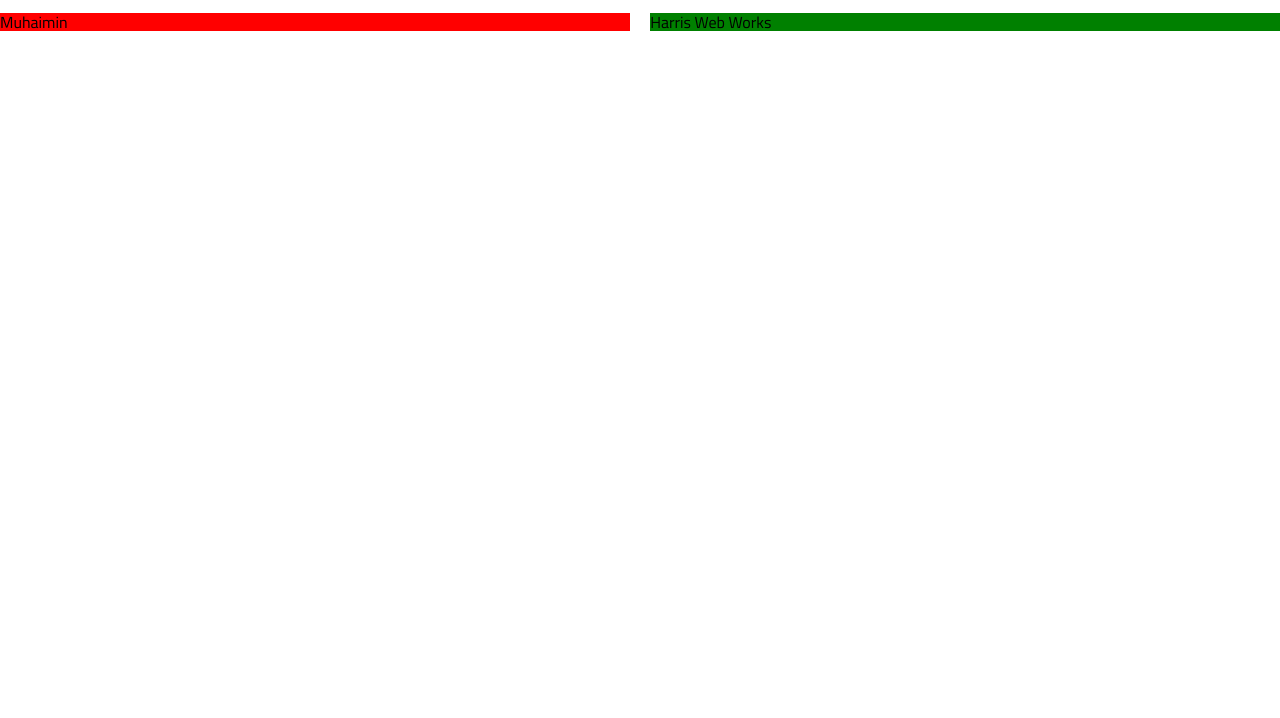
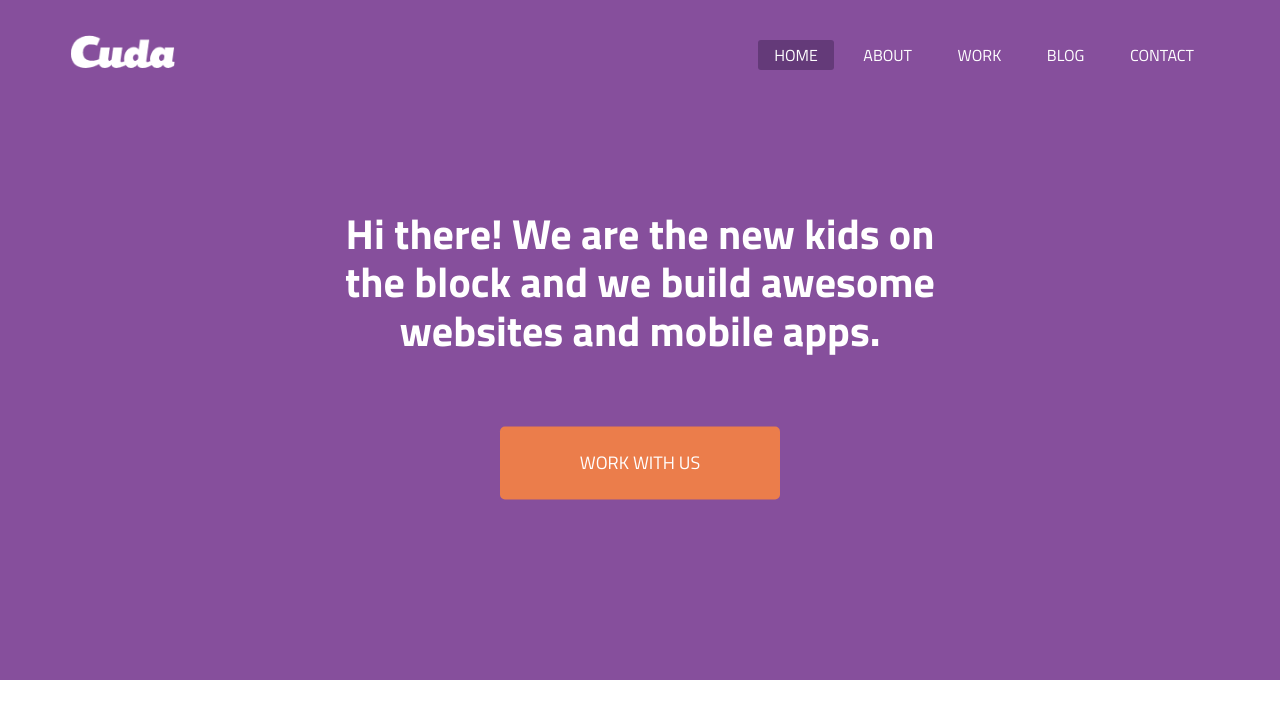
Before and after one commit to muhaiminulIslamIkhlas/PSD-to-HTML-1, a plain HTML site: page Part 2/index.html in a window 1280 px wide. Drawn offline with Linux system fonts and the light colour scheme.

Commit message:
header part

```diff
--- a/Part 2/index.html
+++ b/Part 2/index.html
@@ -6,19 +6,45 @@
     <meta http-equitv="X-UA-Compatible" content="IE-edge">
     <meta name="viewport" content="width=device-width, initial-scale=1.0">
     <title>Cuda - An awesome portfolio</title>
+    <!--Google fonts-->
     <link href="https://fonts.googleapis.com/css2?family=Titillium+Web:wght@300;400;600;700&display=swap" rel="stylesheet">
+    <!--Google normalize-->
     <link rel="stylesheet" href="vendors/css/normalize.css">
+    <!--Google grid-->
     <link rel="stylesheet" href="vendors/css/grid.css">
+    <!--Custom style-->
     <link rel="stylesheet" href="resources/css/style.css">
     <link rel="stylesheet" href="resources/css/responsive.css">
 </head>
 <body>
-    <div class="col span_1_of_2 box1">
-        Muhaimin
-    </div>
-    <div class="col span_1_of_2 box2">
-        Harris Web Works
-    </div>
+    <!--header section-->
+
+    <header>
+        <nav>
+            <div class="row">
+                <a href="#">
+                    <img class="logo" src="resources/img/logo.png" alt="cuda">
+                </a>
+                <ul class="main-nav">
+                    <li class="active"><a href="">home</a></li>
+                    <li><a href="">About</a></li>
+                    <li><a href="">work</a></li>
+                    <li><a href="">blog</a></li>
+                    <li><a href="">contact</a></li>
+                </ul>
+            </div>
+        </nav>
+        <div class="row">
+            <div class="hero-text-box">
+                <h1>Hi there! We are the new kids on the block
+                    and we build awesome websites and mobile apps.</h1>
+                    <a href="#" class="btn btn-hero">work with us</a>
+            </div>
+        </div>
+    </header>
+
+
+    <!--end header section-->
 
     <!--JS SCRIPTS-->
 
--- a/Part 2/resources/css/style.css
+++ b/Part 2/resources/css/style.css
@@ -1,15 +1,120 @@
-/*==============*/
+/*=====================*/
 /*Basic Setup */
-/*==============*/
+/*=====================*/
+
+*{
+    margin: 0;
+    padding: 0;
+    box-sizing: border-box;
+}
 
 body{
     font-family: 'Titillium Web', sans-serif;
+
 }
 
-.box1{
-    background: red;
+ul li{
+    list-style: none;
 }
 
-.box2{
-    background: green;
+h1{
+    font-size: 42px;
 }
+
+
+/*=====================*/
+/*Common */
+/*=====================*/
+
+.row{
+    max-width: 1140px;
+    margin: 0 auto;
+}
+
+.btn:link,
+.btn:visited,
+.btn{
+    background: #eb7d4b;
+    text-decoration: none;
+    text-transform: uppercase;
+    padding: 26px 80px;
+    font-size: 18px;
+    color: #fff;
+    border-radius: 5px;
+    display: inline-block;
+    margin-top:45px ;
+
+}
+
+/*=====================*/
+/*Header Section */
+/*=====================*/
+
+header{
+    background: #864f9c;
+    height: 85vh;
+    position: relative;
+}
+
+.logo{
+    height: 33px;
+    width: auto;
+    margin-top: 35px;
+    float: left;
+}
+
+.main-nav{
+    float: right;
+    margin-top: 40px;
+}
+
+.main-nav li{
+    display: inline-block;
+
+    margin-left: 10px;
+}
+
+.main-nav li:first-child{
+    margin-left: 0;
+}
+
+.main-nav li a:link,
+.main-nav li a:visited{
+    color: #fff;
+    text-decoration: none;
+    text-transform: uppercase;
+    background: rgba(100, 58, 121, 0);
+    padding: 6px 16px;
+    border-radius: 3px;
+    display: inline-block;
+    font-size: 16px;
+    transition: .3s;
+
+
+}
+
+.main-nav li:hover a:link,
+.main-nav li:hover a:visited{
+    background: #633a79;
+}
+
+.active{
+    background:rgba(100, 58, 121, 1);
+    border-radius: 3px;
+}
+
+.hero-text-box{
+    position: absolute;
+    top: 50%;
+    left: 50%;
+    transform: translate(-50%,-50%);
+    text-align: center;
+    color: #fff;
+}
+
+
+.btn-hero:link,
+.btn-hero:visited{
+    background: #eb7d4b;
+    border-color: #c86a40;
+}
```
Also changed, not shown: Part 2/resources/img/engine.png (added), Part 2/resources/img/flag.png (added), Part 2/resources/img/logo.png (added), Part 2/resources/img/pencil.png (added), Part 2/resources/img/rocket.png (added).
